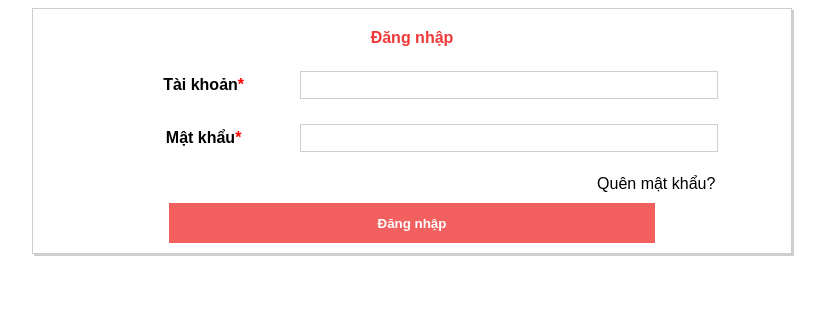
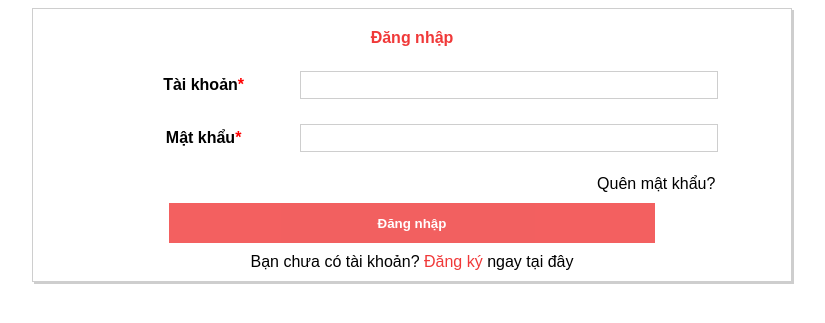
Before and after one commit to web-technology-HUST/BTL_AHM, a PHP site: page /login.html in a window 1280 px wide. Shown: the top 323 px of the page, without its empty margins (228-1053 px from the left). Run offline with PHP 8.4, Linux system fonts and the light colour scheme.

Commit message:
update login form

```diff
--- a/View/component/login/login.css
+++ b/View/component/login/login.css
@@ -72,3 +72,18 @@ body {
     text-decoration: none;
     color: black;
 }
+
+.register {
+    text-align: center;
+    margin-bottom: 10px;
+}
+
+.register a {
+    text-decoration: none;
+    color: rgb(240, 57, 57);
+    transition: 0.5s linear;
+}
+
+.register a:hover {
+    text-decoration: underline;
+}
--- a/View/component/login/login.html
+++ b/View/component/login/login.html
@@ -25,6 +25,11 @@
                 </div>
                 <button>Đăng nhập</button>
             </form>
+            <div class="register">
+                <span>Bạn chưa có tài khoản? </span>
+                <a href="#">Đăng ký</a>
+                <span>ngay tại đây</span>
+            </div>
         </div>
     </div>
 </body>
```
